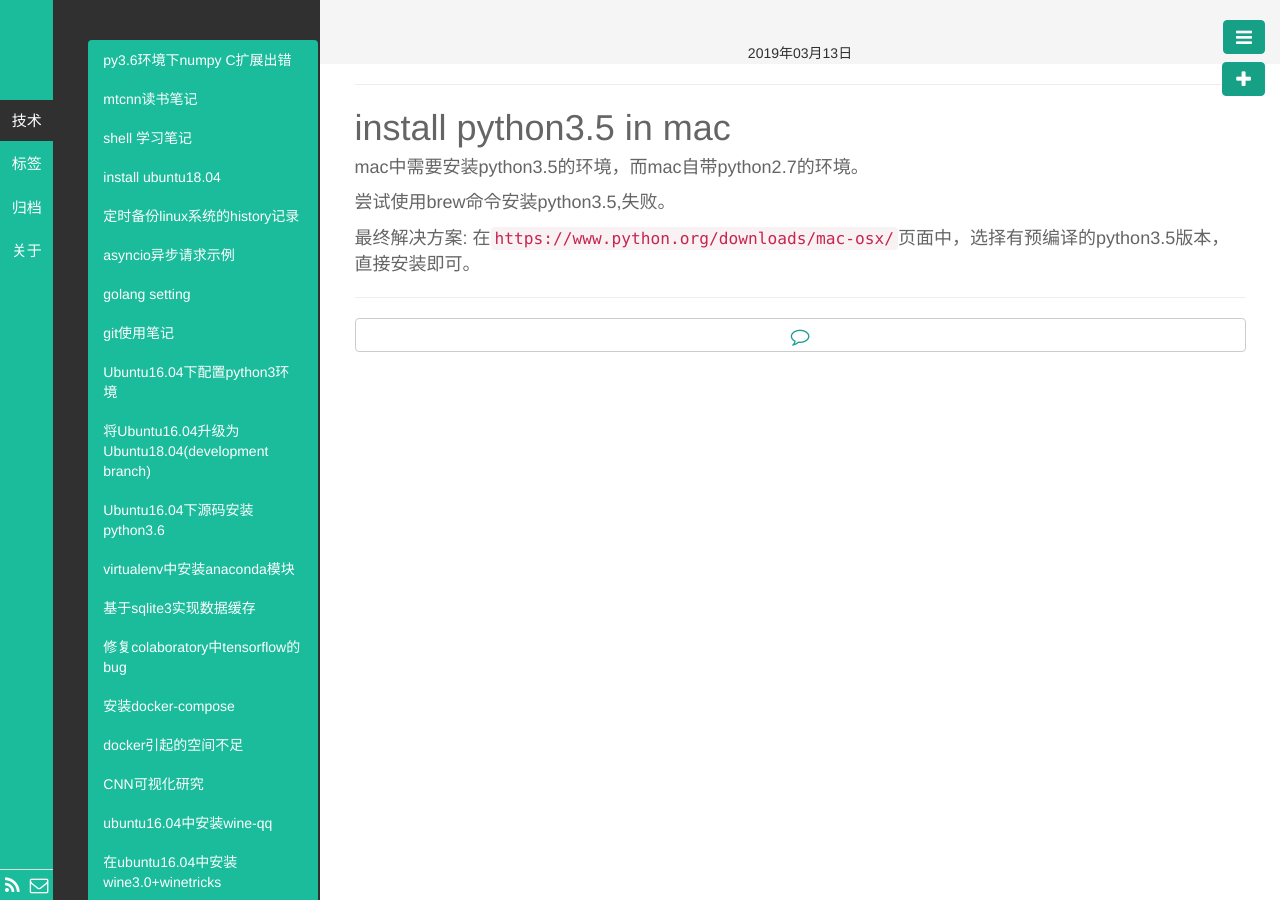
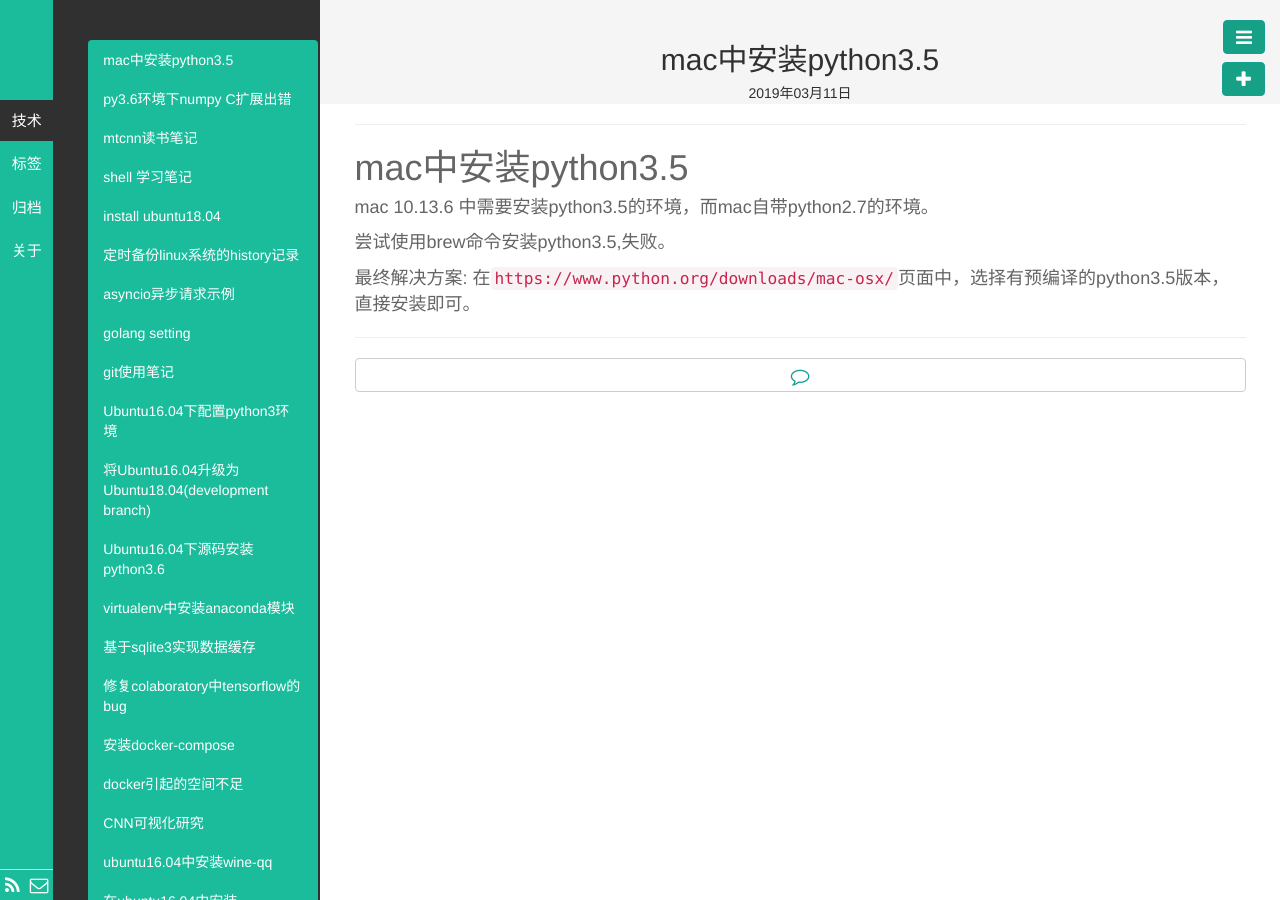
Before and after one commit to fengrk/frkhit.github.io, a Jekyll site: the page built from _posts/blog/2019-03-11-install_python3.5_in_mac.md, in a window 1280 px wide. Built offline with Jekyll 4.4.1, drawn with Linux system fonts in a browser that asks for light colours; our own code applies the rules of GitHub Pages for plain Markdown files; Markdown is read by kramdown in place of the engine named in the settings.

Commit message:
Update 2019-03-11-install_python3.5_in_mac.md

```diff
--- a/_posts/blog/2019-03-11-install_python3.5_in_mac.md
+++ b/_posts/blog/2019-03-11-install_python3.5_in_mac.md
@@ -1,15 +1,15 @@
 ---
 layout: post
-title: install python3.5 in mac
+title: mac中安装python3.5
 category: 技术
 tags: mac
-keywords:python
+keywords:
 description:
 ---
 
-# install python3.5 in mac
+# mac中安装python3.5
 
-mac中需要安装python3.5的环境，而mac自带python2.7的环境。
+mac 10.13.6 中需要安装python3.5的环境，而mac自带python2.7的环境。
 
 尝试使用brew命令安装python3.5,失败。
 
```
